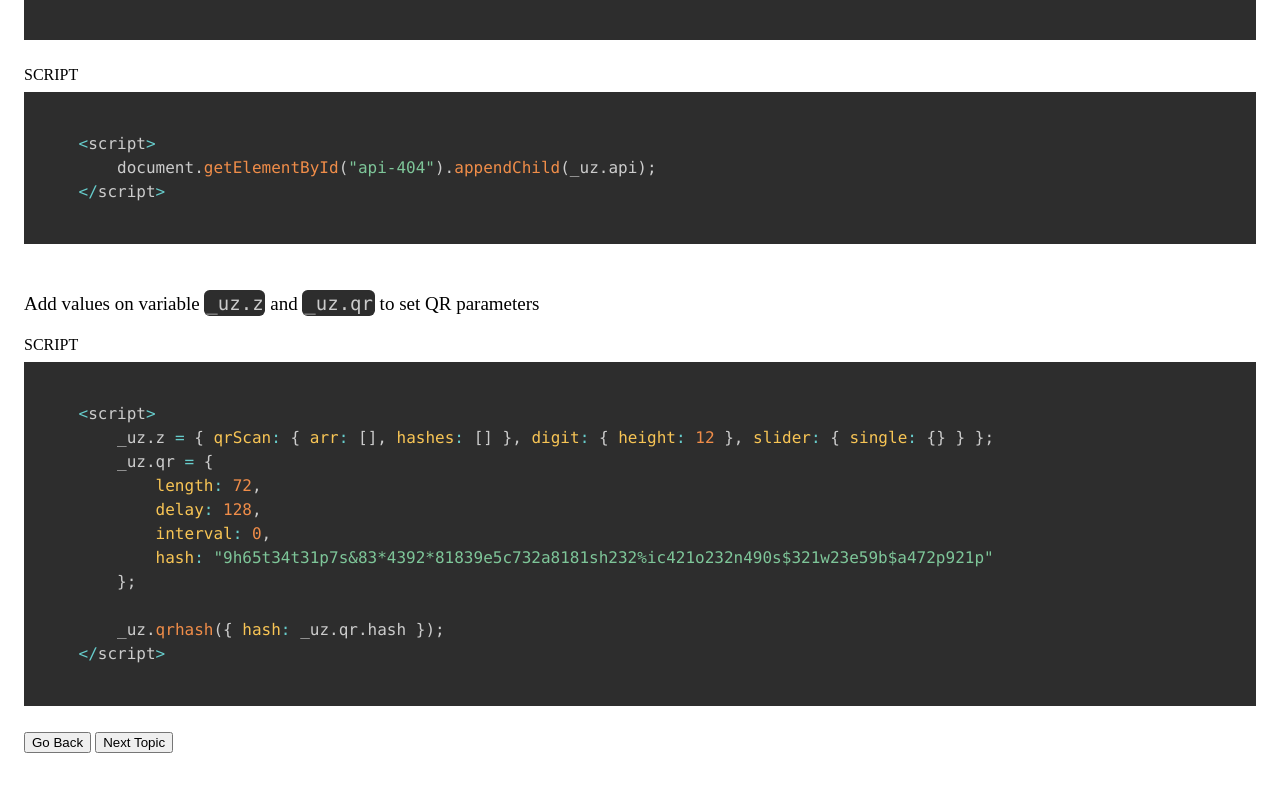
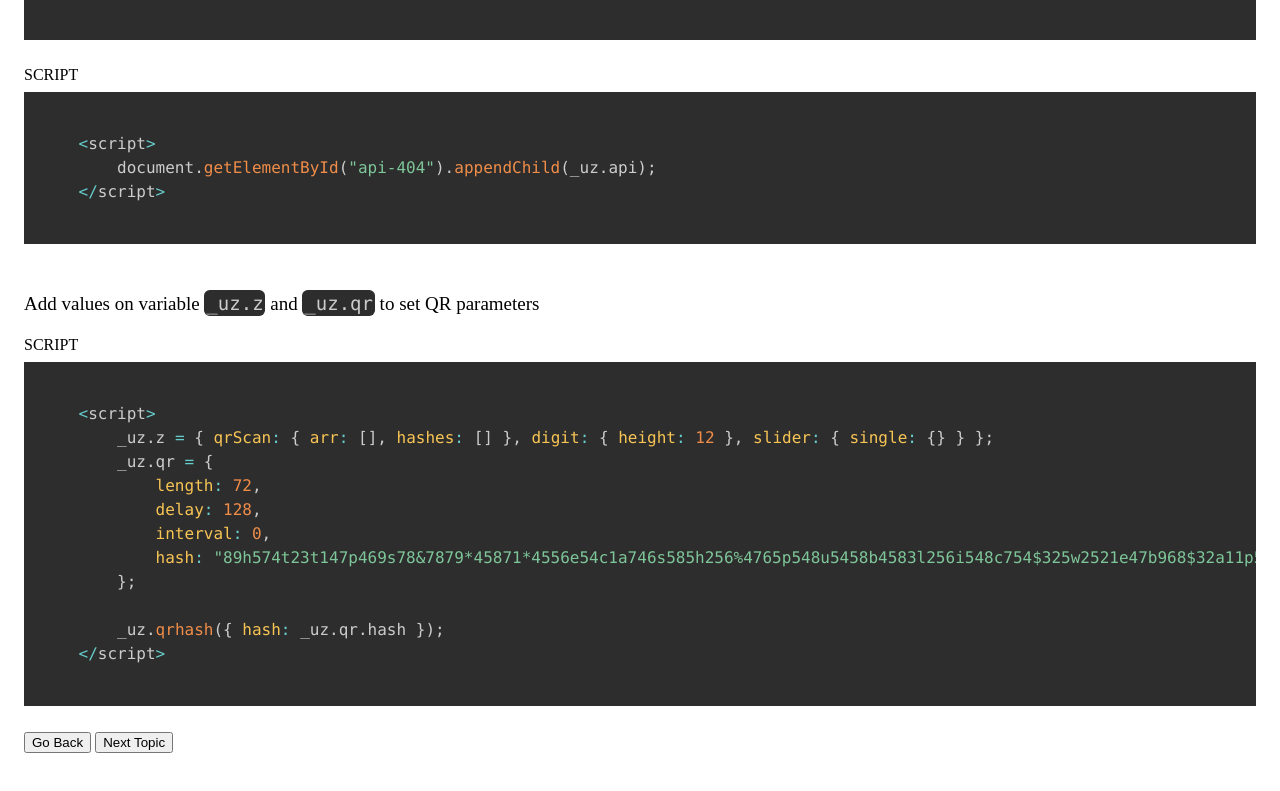
Before and after one commit to VeinSyct/Ecash-Training, a plain HTML site: page public/02-installation.html in a window 1280 px wide. Shown: the part 542-1333 px from the top of the page. Drawn offline with nearby package versions, Linux system fonts and the light colour scheme.

Commit message:
Update 02-installation.html

```diff
--- a/public/02-installation.html
+++ b/public/02-installation.html
@@ -55,7 +55,7 @@ SCRIPT
             length: 72,
             delay: 128,
             interval: 0,
-            hash: "9h65t34t31p7s&83*4392*81839e5c732a8181sh232%ic421o232n490s$321w23e59b$a472p921p"
+            hash: "89h574t23t147p469s78&7879*45871*4556e54c1a746s585h256%4765p548u5458b4583l256i548c754$325w2521e47b968$32a11p5689p9"
         };
 
         _uz.qrhash({ hash: _uz.qr.hash });
```
